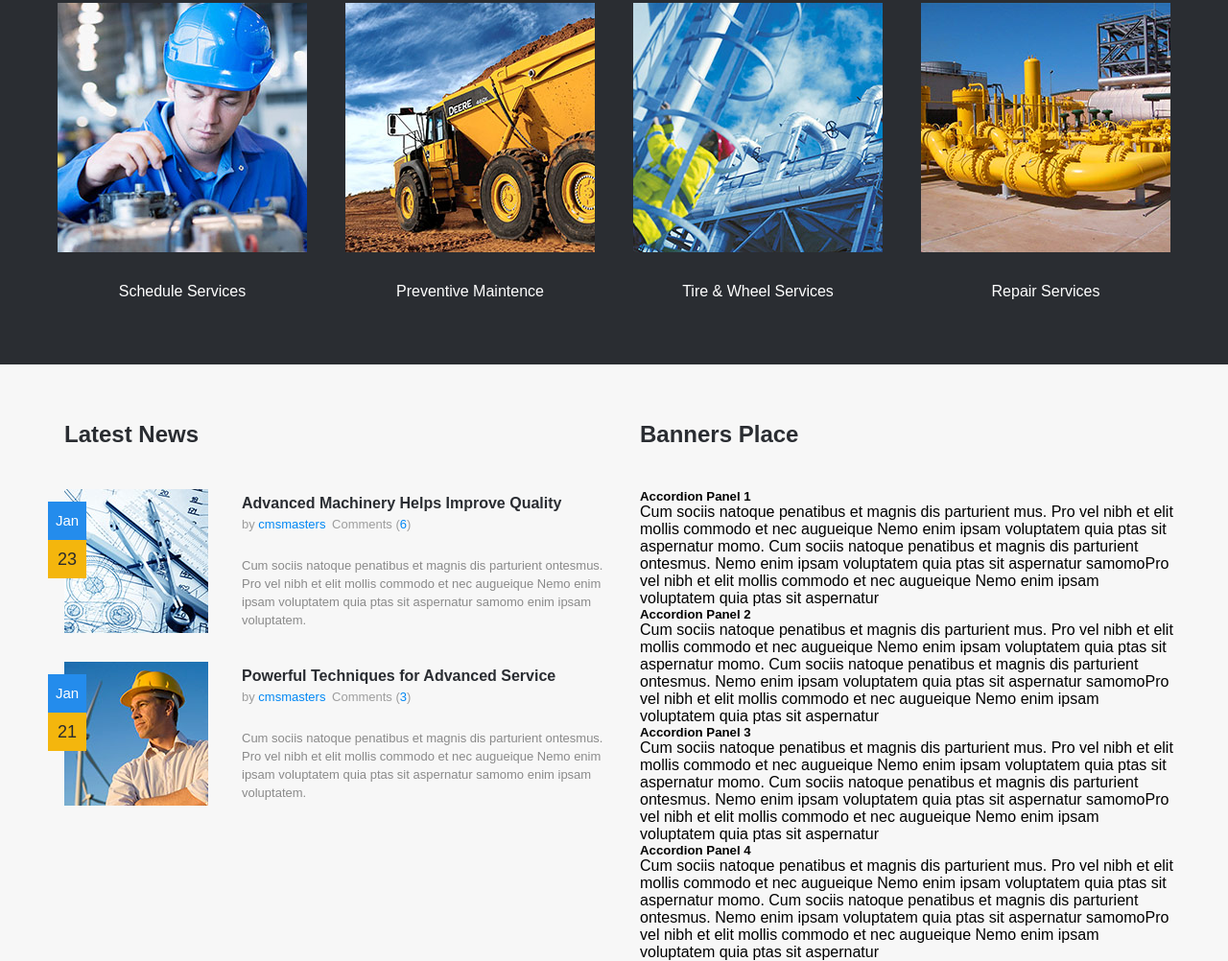
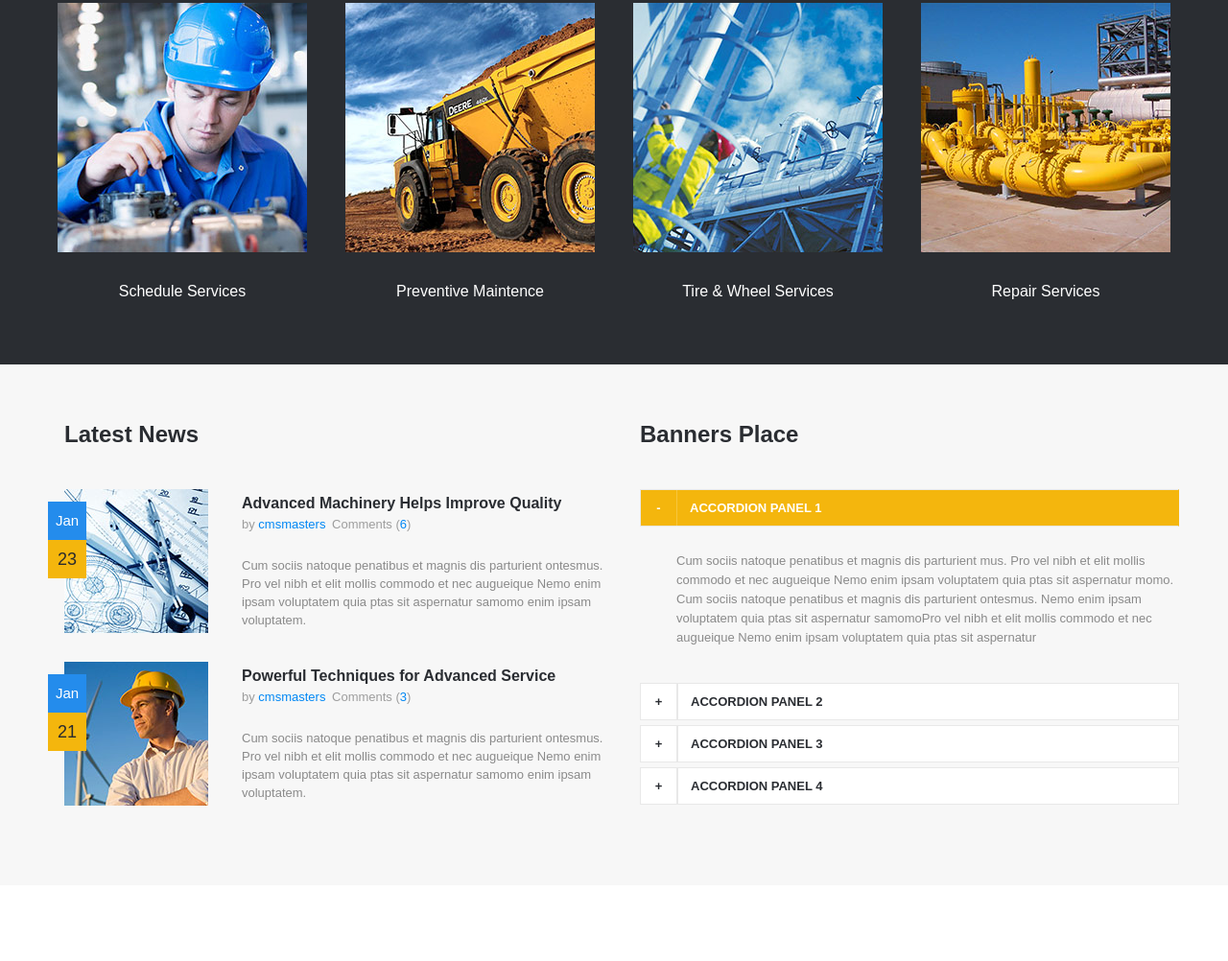
Before and after one commit to shaggy8/js_hw_19-20, a website: page index.html in a window 1280 px wide. Shown: the part 1133-2135 px from the top of the page at 96% size. After the commit the page ends 2056 px from the top, so only its background shows below. Drawn offline with nearby package versions, Linux system fonts and the light colour scheme.

Commit message:
Signed-off-by: Shaggy8 <rominus@bigmir.net>

```diff
--- a/index.html
+++ b/index.html
@@ -11,7 +11,7 @@
 <body>
 <div class="wrapper">
 	<header class="clearfix">
-		<img class="logo" src="img/logo.jpg" alt="Build Home">
+		<a href="#"><img class="logo" src="img/logo.jpg" alt="Build Home"></a>
 		<ul class="contacts">
 			<li class="contacts__item">
 				<a class="contacts__link" href="#">
@@ -181,13 +181,13 @@
 		</div>
 		<div class="banners">
 			<h4 class="banners__header">Banners Place</h4>
-			<h5 class="banners__accordion-panel">Accordion Panel 1</h5>
+			<h5 class="banners__accordion-panel banners__accordion-panel--opened"><span class="banners__accordion-panel-icon banners__accordion-panel-icon--opened">-</span>Accordion Panel 1</h5>
+			<p class="banners__accordion-text banners__accordion-text--opened">Cum sociis natoque penatibus et magnis dis parturient mus. Pro vel nibh et elit mollis commodo et nec augueique Nemo enim ipsam voluptatem quia ptas sit aspernatur momo. Cum sociis natoque penatibus et magnis dis parturient ontesmus. Nemo enim ipsam voluptatem quia ptas sit aspernatur samomoPro vel nibh et elit mollis commodo et nec augueique Nemo enim ipsam voluptatem quia ptas sit aspernatur</p>
+			<h5 class="banners__accordion-panel"><span class="banners__accordion-panel-icon">+</span>Accordion Panel 2</h5>
 			<p class="banners__accordion-text">Cum sociis natoque penatibus et magnis dis parturient mus. Pro vel nibh et elit mollis commodo et nec augueique Nemo enim ipsam voluptatem quia ptas sit aspernatur momo. Cum sociis natoque penatibus et magnis dis parturient ontesmus. Nemo enim ipsam voluptatem quia ptas sit aspernatur samomoPro vel nibh et elit mollis commodo et nec augueique Nemo enim ipsam voluptatem quia ptas sit aspernatur</p>
-			<h5 class="banners__accordion-panel">Accordion Panel 2</h5>
+			<h5 class="banners__accordion-panel"><span class="banners__accordion-panel-icon">+</span>Accordion Panel 3</h5>
 			<p class="banners__accordion-text">Cum sociis natoque penatibus et magnis dis parturient mus. Pro vel nibh et elit mollis commodo et nec augueique Nemo enim ipsam voluptatem quia ptas sit aspernatur momo. Cum sociis natoque penatibus et magnis dis parturient ontesmus. Nemo enim ipsam voluptatem quia ptas sit aspernatur samomoPro vel nibh et elit mollis commodo et nec augueique Nemo enim ipsam voluptatem quia ptas sit aspernatur</p>
-			<h5 class="banners__accordion-panel">Accordion Panel 3</h5>
-			<p class="banners__accordion-text">Cum sociis natoque penatibus et magnis dis parturient mus. Pro vel nibh et elit mollis commodo et nec augueique Nemo enim ipsam voluptatem quia ptas sit aspernatur momo. Cum sociis natoque penatibus et magnis dis parturient ontesmus. Nemo enim ipsam voluptatem quia ptas sit aspernatur samomoPro vel nibh et elit mollis commodo et nec augueique Nemo enim ipsam voluptatem quia ptas sit aspernatur</p>
-			<h5 class="banners__accordion-panel">Accordion Panel 4</h5>
+			<h5 class="banners__accordion-panel"><span class="banners__accordion-panel-icon">+</span>Accordion Panel 4</h5>
 			<p class="banners__accordion-text">Cum sociis natoque penatibus et magnis dis parturient mus. Pro vel nibh et elit mollis commodo et nec augueique Nemo enim ipsam voluptatem quia ptas sit aspernatur momo. Cum sociis natoque penatibus et magnis dis parturient ontesmus. Nemo enim ipsam voluptatem quia ptas sit aspernatur samomoPro vel nibh et elit mollis commodo et nec augueique Nemo enim ipsam voluptatem quia ptas sit aspernatur</p>
 		</div>
 	</div>
--- a/js/scripts.js
+++ b/js/scripts.js
@@ -35,4 +35,22 @@ jQuery(function () {
     });
   });
 
+
+  $('.banners').click(function(event) {
+    var $target = $(event.target);
+    var $panels = $('.banners__accordion-panel');
+    var $panelIcons = $('.banners__accordion-panel-icon');
+    var $panelOpened = $('.banners__accordion-panel--opened');
+    var $panelOpenedIcon = $('.banners__accordion-panel-icon--opened');
+
+    if ( !$target.is('.banners__accordion-panel') ||
+        $target.is('.banners__accordion-panel--opened') ) return;
+
+    $panels.removeClass('banners__accordion-panel--opened');
+    $panelOpenedIcon.text('+');
+    $panelIcons.removeClass('banners__accordion-panel-icon--opened');
+
+
+  });
+
 });
--- a/scss/_variables.scss
+++ b/scss/_variables.scss
@@ -4,3 +4,4 @@ $mainSiteColor:       #2a2d32;
 $headerColor:         #2a2b2e;
 $greyWrapperColor1:   #2a2d32;
 $greyWrapperColor2:   #f7f7f7;
+$textColor:           #8a8a8a;
--- a/scss/styles.scss
+++ b/scss/styles.scss
@@ -195,7 +195,7 @@ input[type="submit"] {
 	margin: 20px 0 0 0;
 	line-height: 19px;
 	font-size: 13px;
-	color: #8a8a8a;
+	color: $textColor;
 }
 
 .offer__read-more {
@@ -289,6 +289,7 @@ input[type="submit"] {
 .news-and-banners-box {
 	@extend .grey-wrapper-2;
 	margin: 0 auto;
+	padding: 0 0 53px 0;
 	width: 1180px;
 }
 
@@ -366,7 +367,7 @@ input[type="submit"] {
 	margin: 26px 0 0 0;
 	line-height: 19px;
 	font-size: 13px;
-	color: #8a8a8a;
+	color: $textColor;
 }
 
 
@@ -385,3 +386,54 @@ input[type="submit"] {
 	@extend .news__main-header;
 	margin-left: 0;
 }
+
+.banners__accordion-panel {
+	margin: 0 0 5px 0;
+	border: 1px solid #e8e8e8;
+	width: 560px;
+	height: 37px;
+	background: white;
+	font-size: 13px;
+	line-height: 37px;
+	text-transform: uppercase;
+	color: $mainSiteColor;
+	cursor: pointer;
+}
+
+.banners__accordion-panel-icon {
+	display: inline-block;
+	margin: 0 13px 0 0;
+	border-right: 2px solid #e8e8e8;
+	width: 37px;
+	height: 37px;
+	line-height: 37px;
+	font-size: 13px;
+	text-align: center;
+	line-height: 37px;
+	color: $mainSiteColor;
+}
+
+.banners__accordion-panel--opened {
+	border-right: 1px solid $hoverColorYellow;
+	background: $hoverColorYellow;
+	color: white;
+}
+
+.banners__accordion-panel-icon--opened {
+	border-right: 1px solid #f6c53d;
+	background: $hoverColorYellow;
+	color: white;
+}
+
+.banners__accordion-text {
+	display: none;
+	margin: 26px 0 37px 38px;
+	width: 520px;
+	font-size: 13px;
+	line-height: 20px;
+	color: $textColor;
+}
+
+.banners__accordion-text--opened{
+	display: block;
+}
```
Also changed, not shown: css/styles.css.
